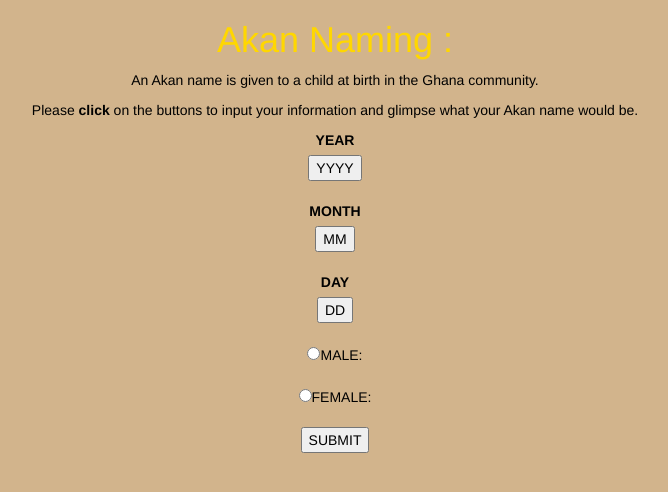
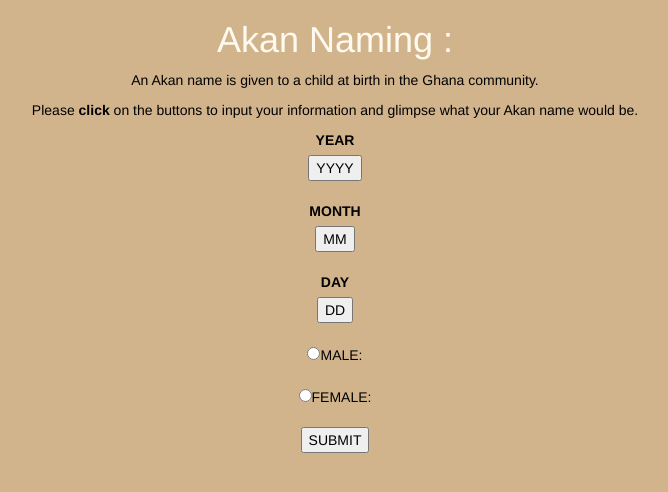
Before and after one commit to alvinngunjiri/Akannaming, a plain HTML site: page index.html in a window 1280 px wide. Shown: the whole page, without its empty margins (305-973 px from the left). Drawn offline with nearby package versions, Linux system fonts and the light colour scheme.

Commit message:
Modification of file

```diff
--- a/style.css
+++ b/style.css
@@ -7,7 +7,7 @@ body {
 }
 
 h1{
-	color: gold;
+	color:floralwhite;
 }
 
 @media screen and (min-width: 480px) {
```
